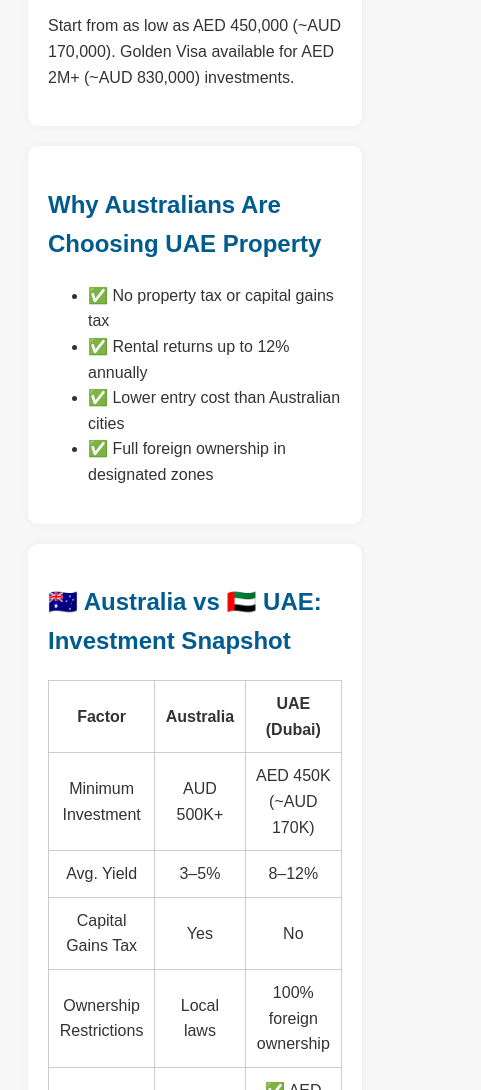
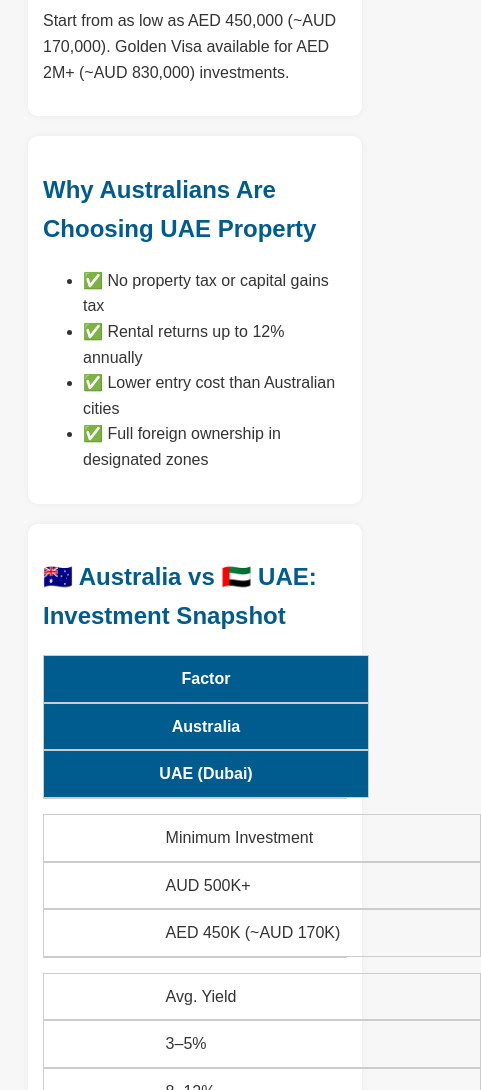
Before and after one commit to wajahat-alishah/homeforall-australia, a plain HTML site: page index.html in a window 390 px wide. Shown: the part 251-1341 px from the top of the page, 481 px wide, since content can reach past the window. Drawn offline with Linux system fonts and the light colour scheme; a script that the page names is missing.

Commit message:
Add files via upload

```diff
--- a/index.html
+++ b/index.html
@@ -96,9 +96,24 @@
     <h2>Book a Free Strategy Call</h2>
     <p>Discuss eligibility, developer offers, and visa pathways in a 1-on-1 call.</p>
     <iframe src="https://calendly.com/wajahat-shah/15min" width="100%" height="600" frameborder="0"></iframe>
+
+  <section>
+    <h2>Book Your Strategy Call Instantly</h2>
+    <div style="position:relative;min-height:700px;">
+      <iframe src="https://calendly.com/wajahat-shah/15min?hide_event_type_details=1&hide_gdpr_banner=1"
+              style="width:100%;height:700px;border:none;" loading="lazy"></iframe>
+    </div>
   </section>
 
-  <section id="contact">
+  <section>
+    <h2>Stay Informed</h2>
+    <p>Get the latest UAE property deals, government updates, and visa changes in your inbox.</p>
+    <form action="https://formsubmit.co/wajahat.shah@outlook.com" method="POST">
+      <input type="email" name="email" placeholder="Your Email Address" required />
+      <button type="submit">Subscribe</button>
+    </form>
+  </section>
+
     <h2>Register Your Interest</h2>
     <form action="https://formsubmit.co/wajahat.shah@outlook.com" method="POST">
       <input type="text" name="name" placeholder="Your Full Name" required />
@@ -126,5 +141,24 @@
   <footer>
     <p>&copy; 2025 Home For All | In partnership with UAE-licensed developers. RERA License #123456. All rights reserved.</p>
   </footer>
+
+<!-- WhatsApp Chat Widget -->
+<script>
+  (function () {
+    var options = {
+      whatsapp: "+971500000000",
+      position: "right",
+      call_to_action: "Chat with us",
+      button_color: "#0099cc",
+      pre_filled_message: "Hi, I’m interested in UAE property.",
+      z_index: 999999,
+    };
+    var proto = document.location.protocol, host = "getbutton.io", url = proto + "//static." + host;
+    var s = document.createElement('script'); s.type = 'text/javascript'; s.async = true; s.src = url + '/widget-send-button/js/init.js';
+    s.onload = function () { WhWidgetSendButton.init(host, proto, options); };
+    var x = document.getElementsByTagName('script')[0]; x.parentNode.insertBefore(s, x);
+  })();
+</script>
 </body>
+
 </html>
--- a/style.css
+++ b/style.css
@@ -55,3 +55,35 @@ footer {
   font-size: 14px;
   color: #777;
 }
+
+@media screen and (max-width: 768px) {
+  header, section {
+    padding: 15px;
+  }
+  table, thead, tbody, th, td, tr {
+    display: block;
+    width: 100%;
+  }
+  th {
+    background: #005b8f;
+    color: #fff;
+  }
+  tr {
+    margin-bottom: 15px;
+    border-bottom: 1px solid #ccc;
+  }
+  td {
+    text-align: left;
+    padding-left: 40%;
+    position: relative;
+  }
+  td::before {
+    content: attr(data-label);
+    position: absolute;
+    left: 10px;
+    font-weight: bold;
+  }
+}
+input[type="email"] {
+  max-width: 400px;
+}
```
